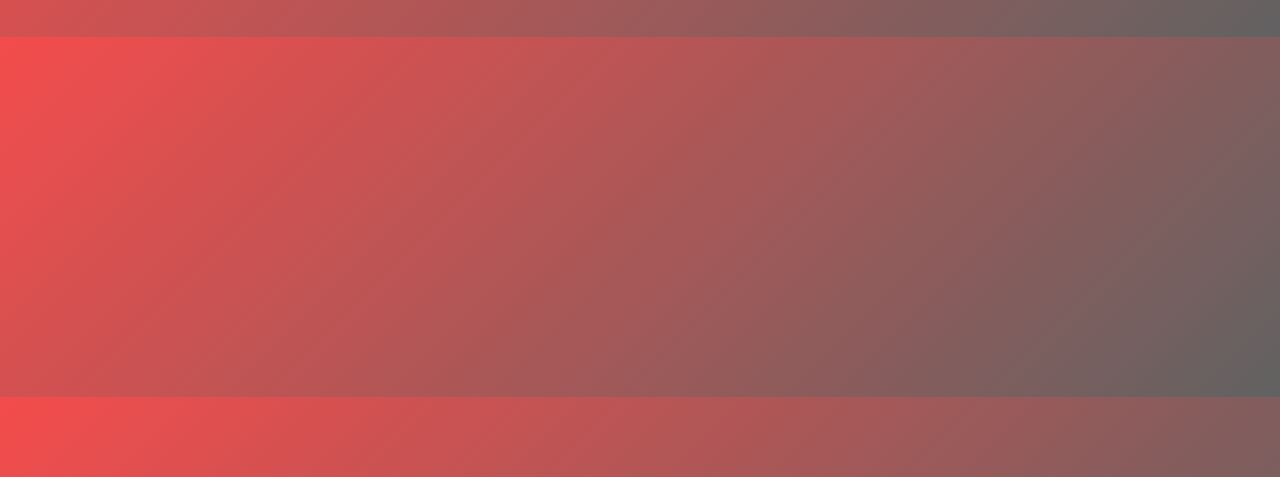
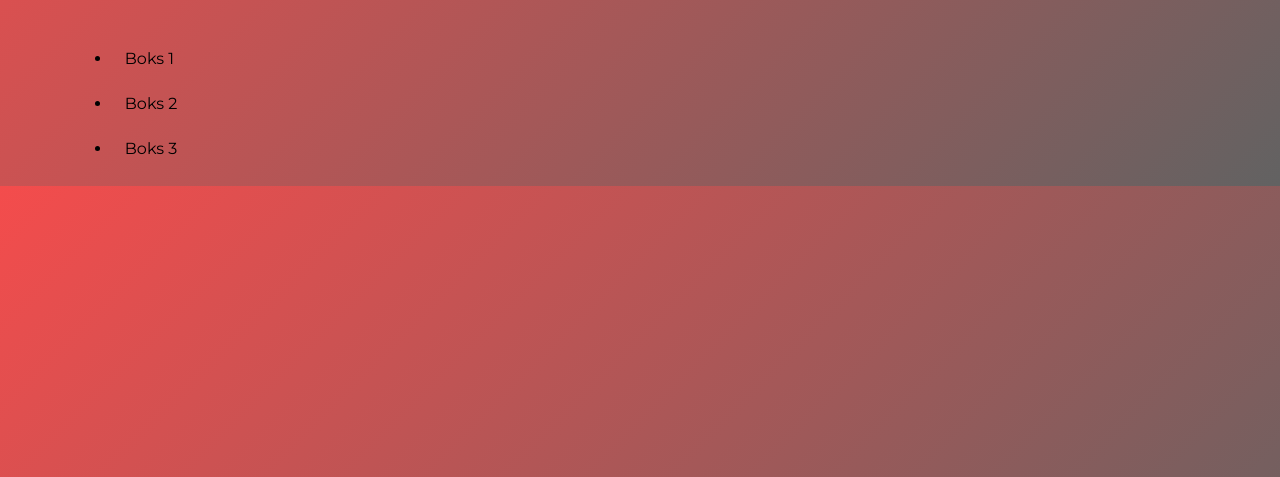
Before and after one commit to herfk/eksamen_2021_mmd, a plain HTML site: page tema_2.html in a window 1280 px wide. Shown: the part 323-800 px from the top of the page. Drawn offline with Linux system fonts and the light colour scheme.

Commit message:
tema 2 styling

```diff
--- a/tema_2.css
+++ b/tema_2.css
@@ -9,3 +9,20 @@ body {
     rgba(98, 98, 98, 1) 100%
   );
 }
+
+.list_1:hover {
+  display: flex;
+  list-style: none;
+}
+
+.list_1 li:hover {
+  background: white;
+  width: 100px;
+  height: 50px;
+}
+
+li {
+  font-family: "Montserrat", sans-serif;
+  font-size: 1rem;
+  padding: 1vw;
+}
--- a/tema_2.html
+++ b/tema_2.html
@@ -70,7 +70,17 @@
       </section>
       <section id="second_section">
         <div class="section_wrapper">
-
+          <ul class="list_1">
+            <li class="elem_1">
+              Boks 1
+            </li>
+            <li class="elem_1">
+              Boks 2
+            </li>
+            <li class="elem_1">
+              Boks 3
+            </li>
+          </ul>
         </div>
       </section>
     </main>
```
